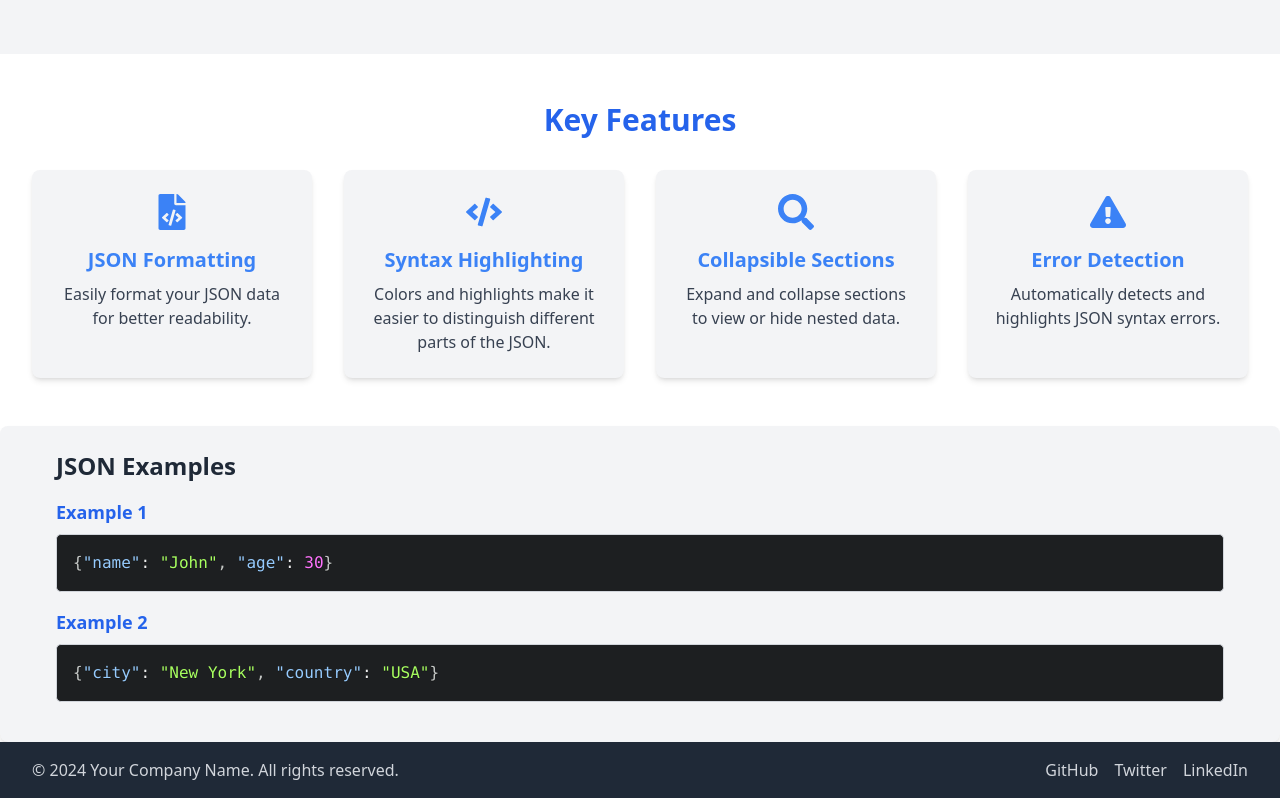
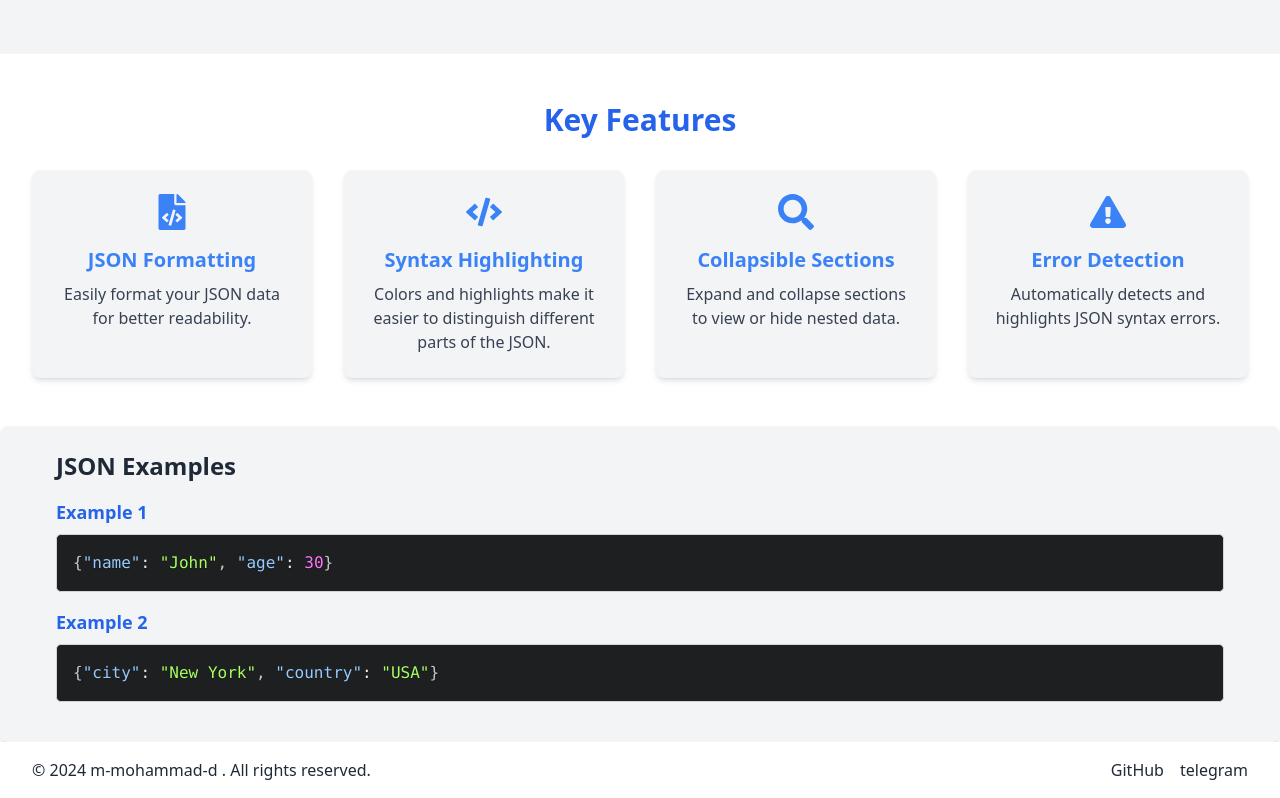
Before and after one commit to m-mohammad-d/json-view, a React (Vite) app: page / in a window 1280 px wide. Shown: the part 386-1184 px from the top of the page. Built offline with nearby package versions, Linux system fonts and the light colour scheme.

Commit message:
style : update footer style

```diff
--- a/src/Components/Footer.tsx
+++ b/src/Components/Footer.tsx
@@ -1,34 +1,26 @@
 function Footer() {
   return (
-    <footer className="bg-gray-800 py-4">
+    <footer className="bg-white py-4">
       <div className="max-w-screen-2xl mx-auto px-8 flex flex-col md:flex-row items-center justify-between">
-        <p className="text-gray-300 text-center md:text-left">
-          © {new Date().getFullYear()} Your Company Name. All rights reserved.
+        <p className="text-gray-800 text-center md:text-left">
+          © {new Date().getFullYear()} m-mohammad-d . All rights reserved.
         </p>
         <div className="flex space-x-4 mt-2 md:mt-0">
           <a
-            href="https://github.com/your-profile"
+            href="https://github.com/m-mohammad-d"
             target="_blank"
             rel="noopener noreferrer"
-            className="text-gray-300 hover:text-blue-500"
+            className="text-gray-800 hover:text-blue-500"
           >
             GitHub
           </a>
           <a
-            href="https://twitter.com/your-profile"
+            href="https://t.me/silver_shade1"
             target="_blank"
             rel="noopener noreferrer"
-            className="text-gray-300 hover:text-blue-500"
+            className="text-gray-800 hover:text-blue-500"
           >
-            Twitter
-          </a>
-          <a
-            href="https://linkedin.com/in/your-profile"
-            target="_blank"
-            rel="noopener noreferrer"
-            className="text-gray-300 hover:text-blue-500"
-          >
-            LinkedIn
+            telegram
           </a>
         </div>
       </div>
```
